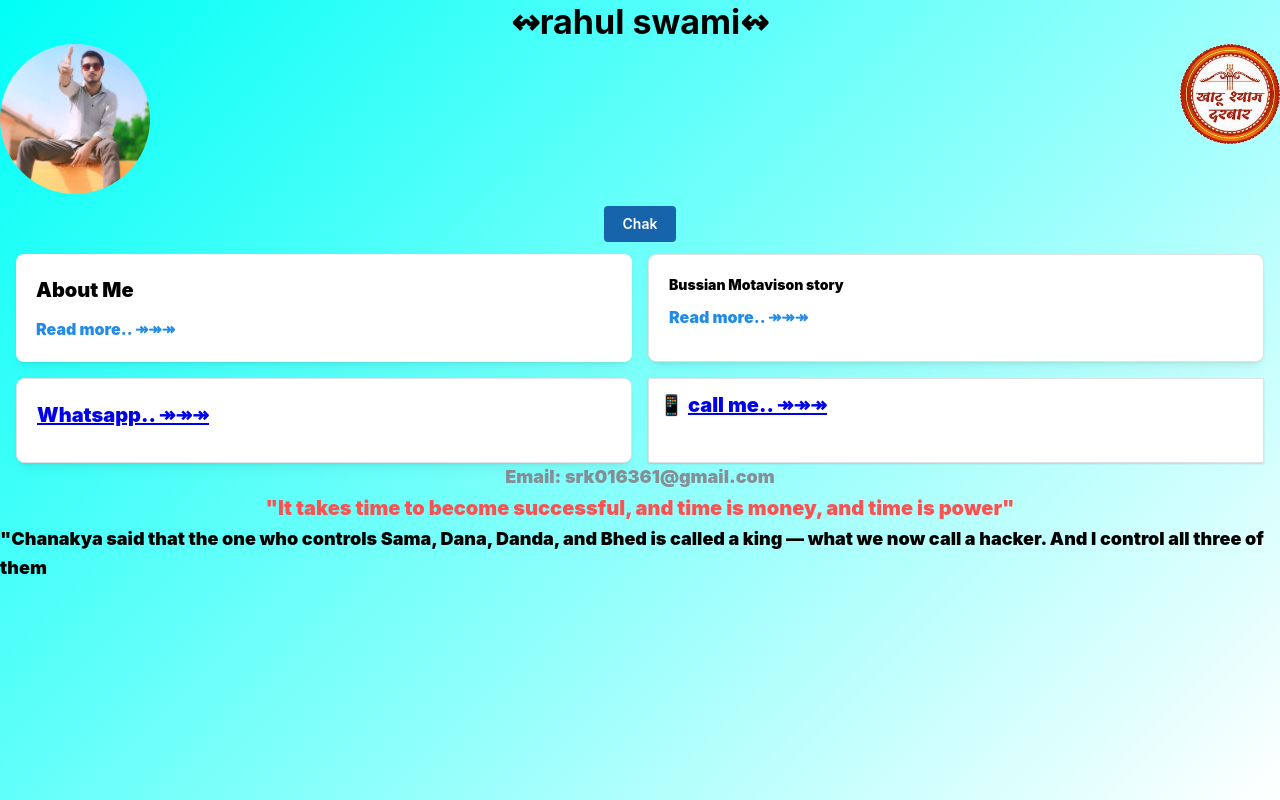
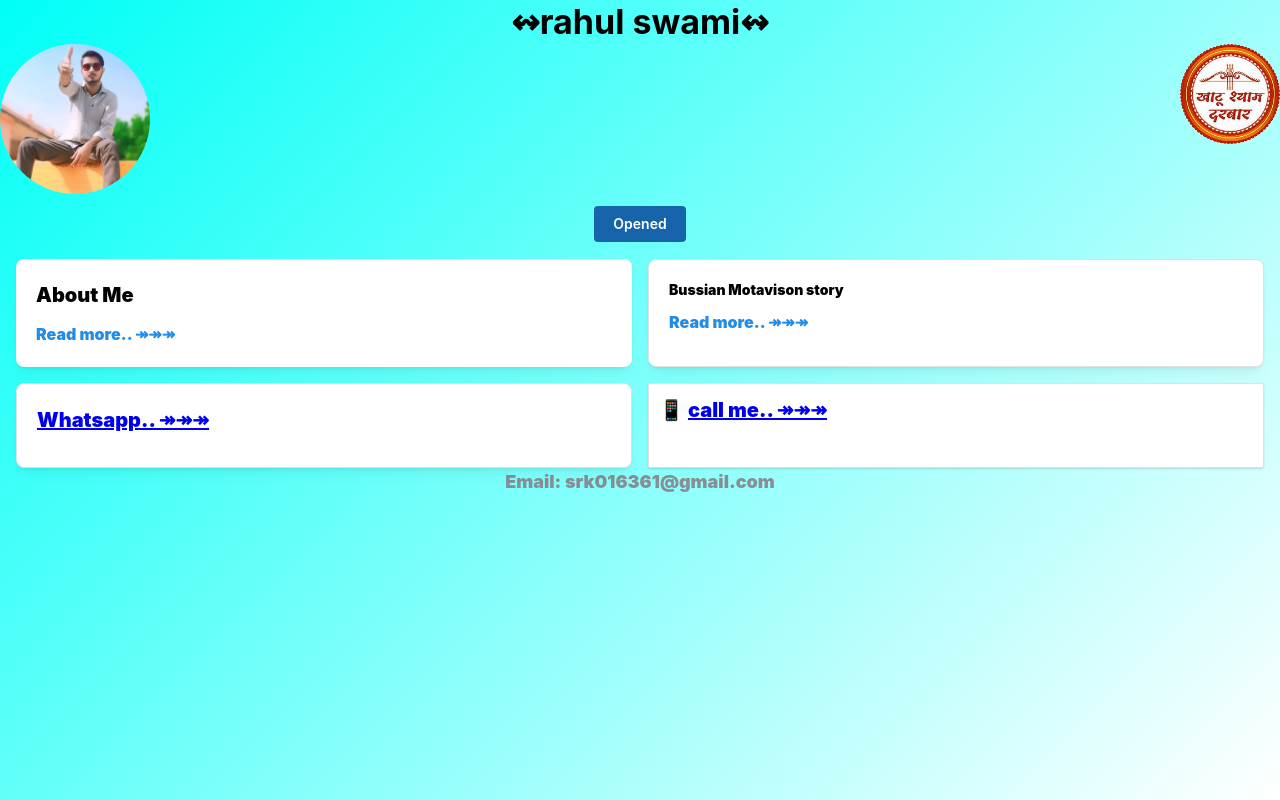
Before and after one commit to prince-pardhan/porfolio, a React (Create React App) app: page / in a window 1280 px wide. Shown: the top 800 px of the page. Built offline with nearby package versions, Linux system fonts and the light colour scheme.

Commit message:
tital add

```diff
--- a/src/Parsanal/Parsanal.jsx
+++ b/src/Parsanal/Parsanal.jsx
@@ -69,7 +69,7 @@ export default function ProfilePage() {
             </Flex>
   <Box maw={900} mx="auto">
       <Group justify="center" mb={12} >
-        <Button onClick={toggle} color='blue.9'>Chak</Button>
+        <Button onClick={toggle} color='blue.9'>Opened</Button>
       </Group>
 
       <Collapse in={opened}>
@@ -81,6 +81,16 @@ export default function ProfilePage() {
             <h4>•Editor video link in Footer.</h4>
             <h5>•Chak All Link.</h5>
         </Text>
+      </Collapse>
+    </Box>
+            <Box maw={400} mx="auto">
+      <Group justify="center" mb={5}>
+      </Group>
+
+      <Collapse in={opened} transitionDuration={1000} transitionTimingFunction="linear">
+        <Text fw={900}>"It takes time to become successful, and time is money, and time is power"</Text>
+        <Text fw={900} c='gray'>"Chanakya said that the one who controls Sama, Dana, Danda, and Bhed is called a king
+             — what we now call a hacker. And I control all three of them</Text>
       </Collapse>
     </Box>
             <SimpleGrid cols={2} spacing="md" px="md" >
@@ -123,17 +133,6 @@ export default function ProfilePage() {
                     Email: srk016361@gmail.com
                 </Text>
             </Center>
-            <Center style={{ height: '100%' }}>
-                <Text size="xl" weight={900} color="red" fw={900}>
-                    "It takes time to become successful, and time is money, and time is power"
-                </Text>
-            </Center>
-            <Center style={{ height: '100%' }}>
-                <Text size="lg" weight={900} color="black.9" fw={900} >
-                   "Chanakya said that the one who controls Sama, Dana, Danda, and Bhed
-                   is called a king — what we now call a hacker. And I control all three of them
-                </Text>
-            </Center>
         </Container>
     );
 }
```
